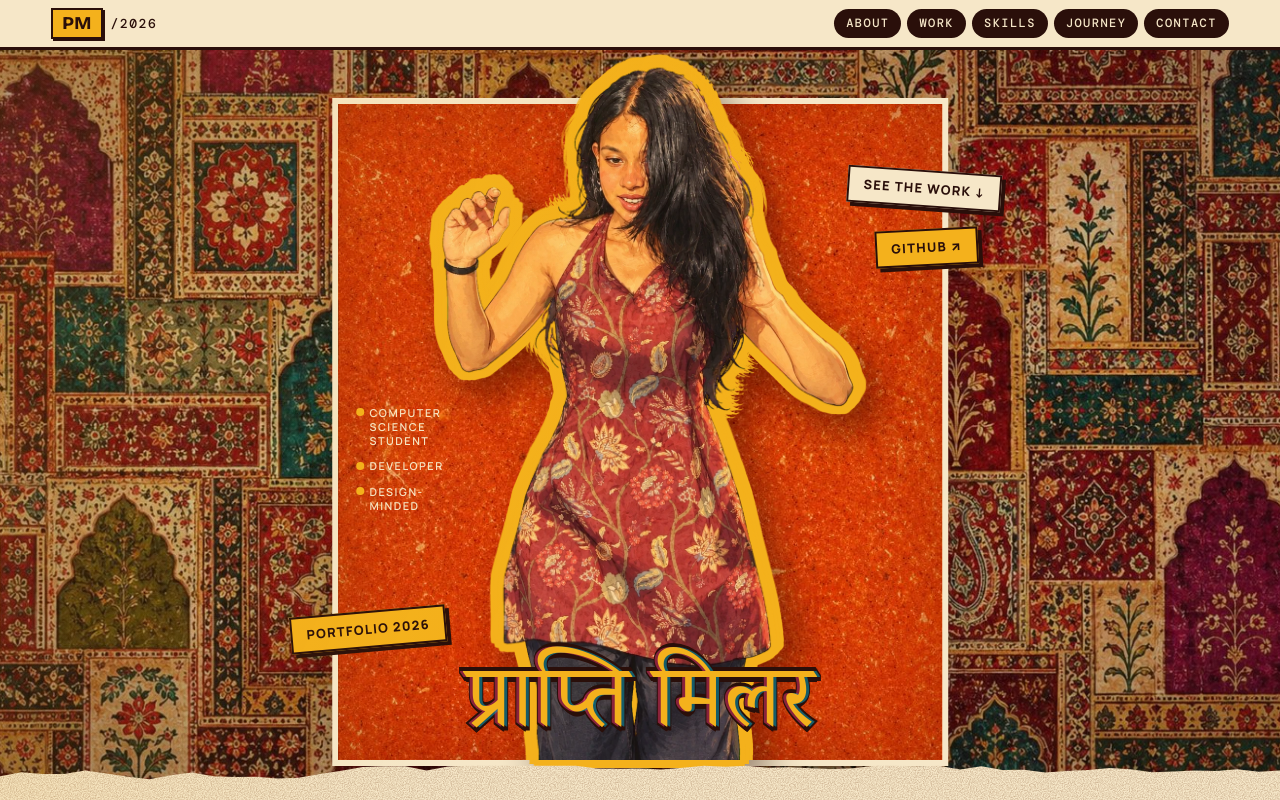
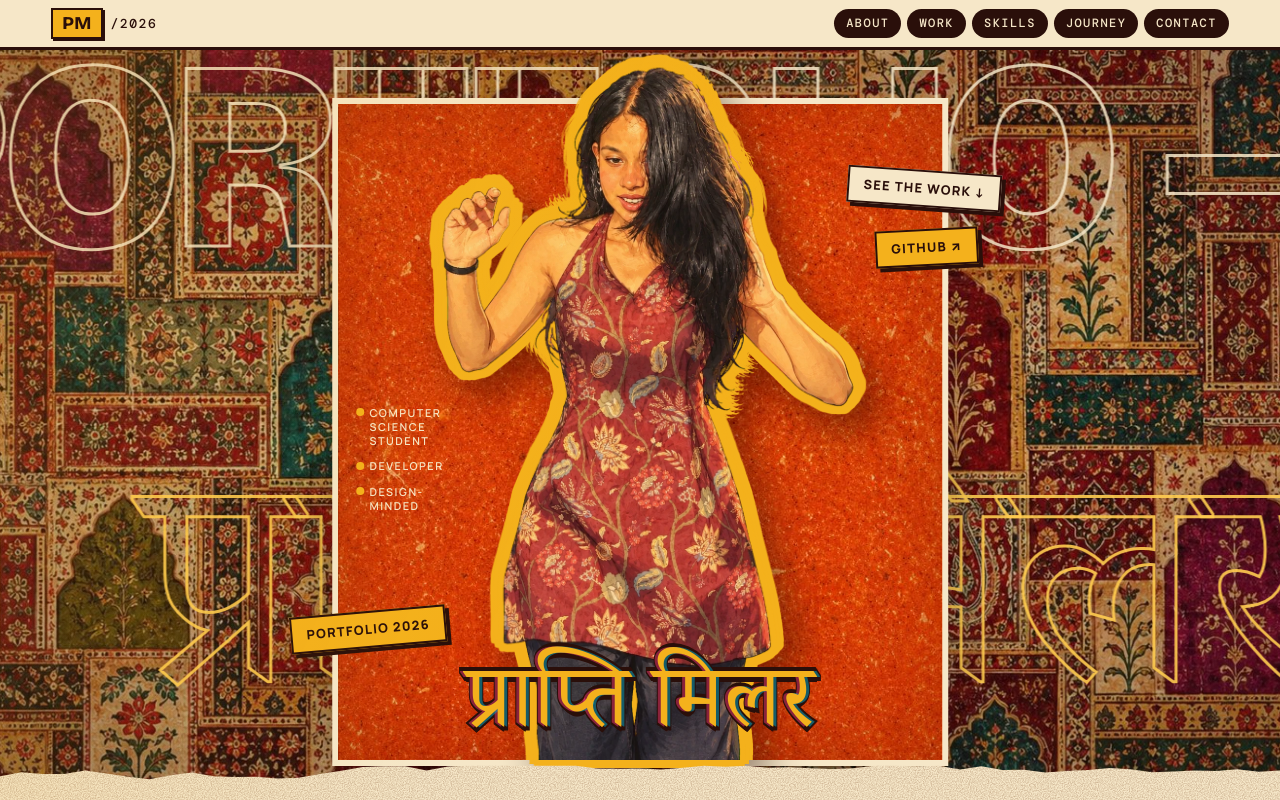
Before and after one commit to iammissmiller/miller-portfolio, a Next.js app: page / in a window 1280 px wide. Shown: the top 800 px of the page. Built offline with nearby package versions, Linux system fonts and the light colour scheme; a web font is replaced by a local one.

Commit message:
changes in hero bg

```diff
--- a/src/components/Hero.tsx
+++ b/src/components/Hero.tsx
@@ -15,6 +15,12 @@ const LETTERS: Array<{ ch: string; d: string; r: string; y: string }> = [
   { ch: 'O', d: '1.28s', r: '-2deg', y: '3px' },
 ];
 
+/** Words for the big background rows. Each row drifts in the opposite direction. */
+const BIGWORDS: Array<{ text: string; lang?: string }> = [
+  { text: 'PORTFOLIO — 2026 — PORTFOLIO — 2026 — ' },
+  { text: site.nameHindi ? `${site.nameHindi} · ${site.nameHindi} · ${site.nameHindi} · ` : 'PRAPTEE MILLER · PRAPTEE MILLER · ', lang: site.nameHindi ? 'hi' : undefined },
+];
+
 const style = (vars: Record<string, string>) => vars as CSSProperties;
 
 export default function Hero() {
@@ -29,6 +35,17 @@ export default function Hero() {
       <div className="under">
         <div className="carpet" aria-hidden="true" />
 
+        {/* Huge outlined words drifting behind the poster. Edit BIGWORDS below to change them. */}
+        <div className="bigtype" aria-hidden="true">
+          {BIGWORDS.map((row, i) => (
+            <div key={i} className={`bigrow r${i}`} lang={row.lang}>
+              <div className="track">
+                <span>{row.text}</span>
+                <span>{row.text}</span>
+              </div>
+            </div>
+          ))}
+        </div>
         <div className="poster">
           <div className="poster-bg" aria-hidden="true" />
 
```
